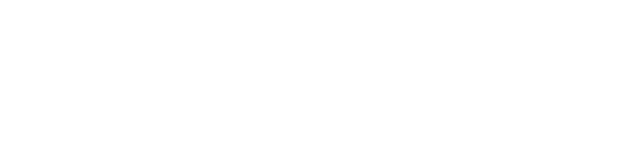
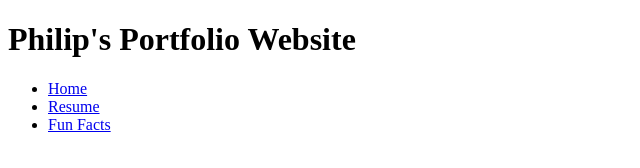
Before and after one commit to pep020501/philipprzekora_hw2TH_csi3150_fs2024, a plain HTML site: page index.html in a window 1280 px wide. Shown: the whole page, without its empty margins (0-640 px from the left). Drawn offline with Linux system fonts and the light colour scheme.

Commit message:
Headings and nav bar

```diff
--- a/index.html
+++ b/index.html
@@ -4,10 +4,24 @@
     <meta charset="UTF-8">
     <meta name="viewport" content="width=device-width, initial-scale=1.0">
     <title>Home</title>
-    <link rel="shortcut icon" href="/assets/img/favicon.ico" type="image/x-icon">
-
+    <link rel="shortcut icon" href="/assets/img/favicon.ico?" type="image/x-icon">
 </head>
 <body>
+<header>
+    <!--main heading-->
+    <div>
+        <h1 id="main-heading">Philip's Portfolio Website</h1>
+    </div>
+
+    <!--navigation bar-->
+    <nav>
+        <ul>
+            <li><a href="#">Home</a></li>
+            <li><a href="/html/my_resume.html">Resume</a></li>
+            <li><a href="/html/my_fun_facts.html">Fun Facts</a></li>
+        </ul>
+    </nav>
+</header>
 
 </body>
 </html>
```
Also changed, not shown: html/my_fun_facts.html (+16 -1 lines), html/my_resume.html (+17 -1 lines).
